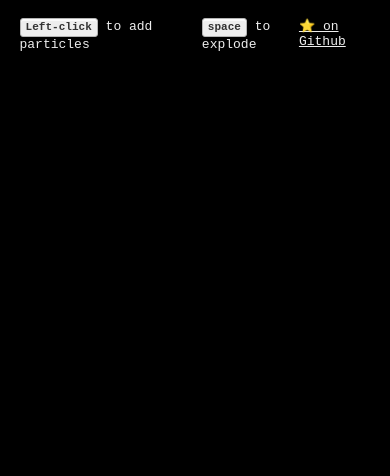
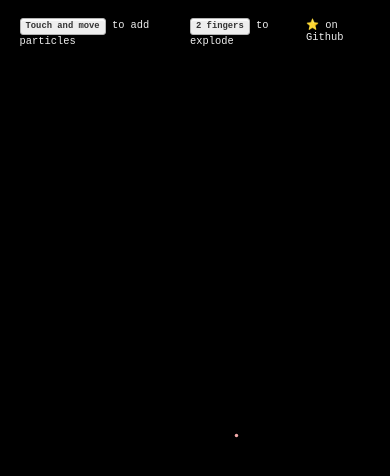
Before and after one commit to tnmyk/Stars, a plain HTML site: page index.html in a window 390 px wide. Drawn offline with Linux system fonts and the light colour scheme.

Commit message:
2 Touch explode for mobile

```diff
--- a/index.css
+++ b/index.css
@@ -40,8 +40,28 @@ nav {
 }
 nav a {
   pointer-events: all;
+  text-decoration: none;
 }
-.nav-guide {
+
+.nav-guide-large {
   display: flex;
   column-gap: 2rem;
 }
+
+.nav-guide-mobile {
+  display: none;
+  column-gap: 0.5rem;
+  margin-right: 0.5rem;
+}
+
+@media screen and (max-width: 800px) {
+  .nav-guide-large {
+    display: none;
+  }
+  .nav-guide-mobile {
+    display: flex;
+  }
+  nav {
+    font-size: 0.8rem;
+  }
+}
--- a/index.html
+++ b/index.html
@@ -4,14 +4,18 @@
     <meta charset="UTF-8" />
     <meta http-equiv="X-UA-Compatible" content="IE=edge" />
     <meta name="viewport" content="width=device-width, initial-scale=1.0" />
-    <title>Starsss</title>
+    <title>Stars</title>
     <link rel="stylesheet" href="index.css" />
   </head>
   <body>
     <nav>
-      <div class="nav-guide">
+      <div class="nav-guide-large">
         <div><kbd>Left-click</kbd> to add particles</div>
         <div><kbd>space</kbd> to explode</div>
+      </div>
+      <div class="nav-guide-mobile">
+        <div><kbd>Touch and move</kbd> to add particles</div>
+        <div><kbd>2 fingers</kbd> to explode</div>
       </div>
       <a href="https://github.com/tnmyk/canvas-stars">⭐ on Github</a>
     </nav>
--- a/src/index.js
+++ b/src/index.js
@@ -9,8 +9,8 @@ ctx.font = "14px serif";
 ctx.fillStyle = "#000";
 
 let mousePos = {
-  x: window.innerWidth,
-  y: window.innerHeight,
+  x: window.innerWidth/2,
+  y: window.innerHeight/2,
 };
 
 let exploding = false;
@@ -48,19 +48,29 @@ document.addEventListener("keyup", () => {
 });
 
 let addParticleInterval;
-["mousedown", "pointerdown"].forEach((event) => {
-  canvas.addEventListener(event, () => {
+["mousedown", "touchstart"].forEach((event) => {
+  canvas.addEventListener(event, (e) => {
+    if (event === "touchstart" && e.touches.length > 1) {
+      return (exploding = true);
+    }
     if (!addParticleInterval) {
       addParticleInterval = setInterval(addParticle, 50);
     }
   });
 });
 
-["mouseup", "pointerup"].forEach((event) => {
-  canvas.addEventListener(event, () => {
+["mouseup", "touchend"].forEach((event) => {
+  canvas.addEventListener(event, (e) => {
+    if (event === "touchend" && e.touches.length > 1) {
+      return (exploding = false);
+    }
     if (addParticleInterval) {
       clearInterval(addParticleInterval);
       addParticleInterval = null;
     }
   });
 });
+
+canvas.addEventListener("touchstart", () => {
+  console.log("Sadsadasd");
+});
```
